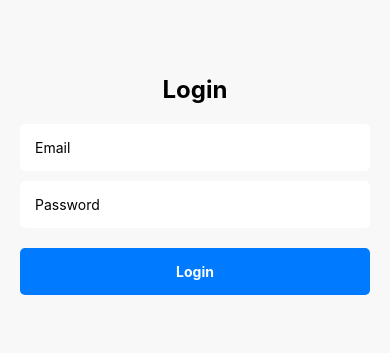
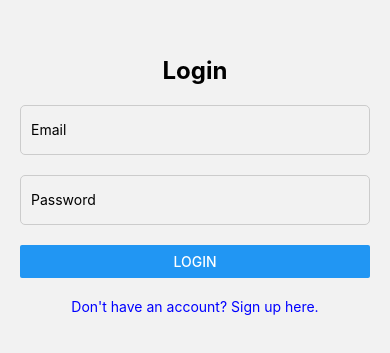
Before and after one commit to Ascensio26/project-pb, a React Native app: screen /Login in a window 390 px wide. Shown: the part 237-590 px from the top of the page. Built offline with nearby package versions, Linux system fonts and the light colour scheme; no server answers.

Commit message:
Fungsionla login dan Sign up

```diff
--- a/App.js
+++ b/App.js
@@ -1,55 +1,80 @@
 // App.js
-import React from 'react';
+import React, { useState, useEffect } from 'react';
 import { NavigationContainer } from '@react-navigation/native';
 import { createStackNavigator } from '@react-navigation/stack';
 import HomeScreen from './screens/HomeScreen';
 import MapScreen from './screens/MapScreen';
 import BikeScreen from './screens/BikeScreen';
-import LoginScreen from './screens/LoginScreen'; // Import the LoginScreen
-import BicycleScreen from './screens/bikeScreen2';
+import LoginScreen from './screens/LoginScreen';
+import DriverMap from './screens/driverMap';
+import { auth } from './firebase'; // Firebase auth
+import { getDatabase, ref, get } from 'firebase/database'; // For Realtime Database
+import { onAuthStateChanged } from 'firebase/auth';
 
 const Stack = createStackNavigator();
 
 export default function App() {
+  const [isLoading, setIsLoading] = useState(true);
+  const [userRole, setUserRole] = useState(null);
+
+  useEffect(() => {
+    const unsubscribe = onAuthStateChanged(auth, async (user) => {
+      if (user) {
+        const db = getDatabase();
+        const userRef = ref(db, `users/${user.uid}/role`);
+        const snapshot = await get(userRef);
+        if (snapshot.exists()) {
+          setUserRole(snapshot.val()); // Set the user role
+        }
+      } else {
+        setUserRole(null); // User logged out
+      }
+      setIsLoading(false); // Stop loading spinner
+    });
+
+    return unsubscribe; // Cleanup listener
+  }, []);
+
+  if (isLoading) {
+    return null; // Add a loading spinner here if needed
+  }
+
   return (
     <NavigationContainer>
-      <Stack.Navigator initialRouteName="Login">
-        {/* Login Screen */}
+      <Stack.Navigator>
+        {userRole ? (
+          userRole === 'driver' ? (
             <Stack.Screen
-          name="Login"
-          component={LoginScreen}
-          options={{ title: 'Login', headerShown: false }} // Hide header for login
+              name="DriverApp"
+              component={DriverMap}
+              options={{ title: 'Driver Dashboard', headerShown: false }}
             />
-
-        {/* Home Screen */}
+          ) : (
+            <>
               <Stack.Screen
                 name="Home"
                 component={HomeScreen}
+                options={{ title: 'Home' }}
               />
-
-        {/* Map Screen */}
               <Stack.Screen
                 name="Map"
                 component={MapScreen}
                 options={{ title: 'Map' }}
               />
-
-        {/* Bike Screen */}
               <Stack.Screen
                 name="Bike"
                 component={BikeScreen}
                 options={{ title: 'Bike' }}
               />
-
+            </>
+          )
+        ) : (
           <Stack.Screen
-        name="BikeScreen"
-        component={BikeScreen}
-        options={{ title: 'Daftar Sepeda' }} />
-
-        <Stack.Screen
-        name="BicycleScreen"
-        component={BicycleScreen}
-        options={{ title: 'Detail Sepeda' }} />
+            name="Login"
+            component={LoginScreen}
+            options={{ title: 'Login', headerShown: false }}
+          />
+        )}
       </Stack.Navigator>
     </NavigationContainer>
   );
--- a/package.json
+++ b/package.json
@@ -10,11 +10,13 @@
   },
   "dependencies": {
     "@expo/vector-icons": "^14.0.3",
+    "@react-native-async-storage/async-storage": "^1.23.1",
     "@react-native-firebase/app": "^21.0.0",
     "@react-native-picker/picker": "^2.7.5",
     "@react-navigation/native": "^6.1.18",
     "@react-navigation/stack": "^6.4.1",
     "expo": "~51.0.28",
+    "expo-font": "~12.0.10",
     "expo-location": "~17.0.1",
     "expo-status-bar": "~1.12.1",
     "firebase": "^10.14.1",
@@ -23,8 +25,7 @@
     "react-native-maps": "1.14.0",
     "react-native-safe-area-context": "^4.10.5",
     "react-native-screens": "^3.31.1",
-    "react-native-svg": "15.2.0",
-    "expo-font": "~12.0.10"
+    "react-native-svg": "15.2.0"
   },
   "devDependencies": {
     "@babel/core": "^7.20.0"
--- a/screens/LoginScreen.js
+++ b/screens/LoginScreen.js
@@ -1,23 +1,61 @@
-// screens/LoginScreen.js
-import React, { useState } from 'react';
-import { View, Text, TextInput, TouchableOpacity, StyleSheet } from 'react-native';
+import React, { useState } from "react";
+import { View, TextInput, Button, Text, StyleSheet, Alert } from "react-native";
+import { auth, signInWithEmailAndPassword, createUserWithEmailAndPassword } from "../firebase";
+import { getDatabase, ref, set, get } from "firebase/database"; // For Firebase Realtime Database
 
 const LoginScreen = ({ navigation }) => {
-  const [email, setEmail] = useState('');
-  const [password, setPassword] = useState('');
+  const [email, setEmail] = useState("");
+  const [password, setPassword] = useState("");
+  const [isSigningUp, setIsSigningUp] = useState(false);
+  const [role, setRole] = useState("user"); // Default role is 'user'
+  const [error, setError] = useState("");
 
-  const handleLogin = () => {
-    // Add login logic here (e.g., validation or API call)
-    if (email === 'test@example.com' && password === 'password') {
-      navigation.replace('Home'); // Navigate to Home after login
+  const handleAuth = async () => {
+    setError("");
+    try {
+      if (isSigningUp) {
+        // Sign up logic with role
+        const userCredential = await createUserWithEmailAndPassword(auth, email, password);
+        const user = userCredential.user;
+        const db = getDatabase();
+        await set(ref(db, `users/${user.uid}`), {
+          email: user.email,
+          role, // Save the role (e.g., 'driver' or 'user')
+        });
+        Alert.alert("Sign Up Successful", `Welcome, ${role}!`);
+        navigateToRole(role);
+      } else {
+        // Login logic
+        const userCredential = await signInWithEmailAndPassword(auth, email, password);
+        const user = userCredential.user;
+
+        // Fetch role from database
+        const db = getDatabase();
+        const roleRef = ref(db, `users/${user.uid}/role`);
+        const snapshot = await get(roleRef);
+        if (snapshot.exists()) {
+          const userRole = snapshot.val();
+          navigateToRole(userRole);
+        } else {
+          setError("Role not found. Please contact support.");
+        }
+      }
+    } catch (err) {
+      setError(err.message);
+    }
+  };
+
+  const navigateToRole = (userRole) => {
+    if (userRole === "driver") {
+      navigation.replace("DriverApp");
     } else {
-      alert('Invalid email or password');
+      navigation.replace("Home");
     }
   };
 
   return (
     <View style={styles.container}>
-      <Text style={styles.title}>Login</Text>
+      <Text style={styles.header}>{isSigningUp ? "Sign Up" : "Login"}</Text>
       <TextInput
         style={styles.input}
         placeholder="Email"
@@ -33,9 +71,24 @@ const LoginScreen = ({ navigation }) => {
         onChangeText={setPassword}
         secureTextEntry
       />
-      <TouchableOpacity style={styles.button} onPress={handleLogin}>
-        <Text style={styles.buttonText}>Login</Text>
-      </TouchableOpacity>
+      {isSigningUp && (
+        <TextInput
+          style={styles.input}
+          placeholder="Role (e.g., user or driver)"
+          value={role}
+          onChangeText={setRole}
+        />
+      )}
+      {error ? <Text style={styles.error}>{error}</Text> : null}
+      <Button title={isSigningUp ? "Sign Up" : "Login"} onPress={handleAuth} />
+      <Text
+        style={styles.toggle}
+        onPress={() => setIsSigningUp((prev) => !prev)}
+      >
+        {isSigningUp
+          ? "Already have an account? Login here."
+          : "Don't have an account? Sign up here."}
+      </Text>
     </View>
   );
 };
@@ -43,36 +96,32 @@ const LoginScreen = ({ navigation }) => {
 const styles = StyleSheet.create({
   container: {
     flex: 1,
-    justifyContent: 'center',
-    alignItems: 'center',
-    backgroundColor: '#f8f8f8',
+    justifyContent: "center",
     padding: 20,
   },
-  title: {
+  input: {
+    height: 50,
+    borderWidth: 1,
+    borderColor: "#ccc",
+    marginBottom: 20,
+    borderRadius: 5,
+    paddingHorizontal: 10,
+  },
+  header: {
     fontSize: 24,
-    fontWeight: 'bold',
     marginBottom: 20,
+    textAlign: "center",
+    fontWeight: "bold",
   },
-  input: {
-    width: '100%',
-    padding: 15,
-    backgroundColor: '#fff',
-    borderRadius: 5,
+  error: {
+    color: "red",
     marginBottom: 10,
-    elevation: 3,
+    textAlign: "center",
   },
-  button: {
-    width: '100%',
-    padding: 15,
-    backgroundColor: '#007BFF',
-    borderRadius: 5,
-    alignItems: 'center',
-    marginTop: 10,
-    elevation: 3,
-  },
-  buttonText: {
-    color: '#fff',
-    fontWeight: 'bold',
+  toggle: {
+    marginTop: 20,
+    color: "blue",
+    textAlign: "center",
   },
 });
 
--- a/screens/MapScreen.js
+++ b/screens/MapScreen.js
@@ -1,137 +1,56 @@
-import React, { useState, useEffect } from "react";
-import {
-  StyleSheet,
-  View,
-  Text,
-  TextInput,
-  TouchableOpacity,
-} from "react-native";
-import MapView from "react-native-maps";
-import * as Location from "expo-location"; // mengambil info lokasi pengguna
-import { FontAwesome, MaterialIcons } from "@expo/vector-icons";
-import { Picker } from "@react-native-picker/picker"; // Import Picker (memilih tempat tujuan)
+import React, { useEffect, useState } from "react";
+import { View, StyleSheet } from "react-native";
+import MapView, { Marker } from "react-native-maps";
+import { Database } from "firebase/database";
+import { ref, onValue } from "firebase/database";
 
-export default function App() {
-  const [location, setLocation] = useState(null);
-  const [selectedTime, setSelectedTime] = useState("Sekarang"); // State for the dropdown
+const UserApp = () => {
+  const [driverLocation, setDriverLocation] = useState(null);
 
   useEffect(() => {
-    (async () => {
-      let { status } = await Location.requestForegroundPermissionsAsync(); // izin penggunaan lokasi
-      if (status !== "granted") {
-        console.log("Permission to access location was denied");
-        return;
+    const locationRef = ref(database, "driver/location");
+    onValue(locationRef, (snapshot) => {
+      const data = snapshot.val();
+      if (data) {
+        setDriverLocation({
+          latitude: data.latitude,
+          longitude: data.longitude,
+        });
       }
-
-      let currentLocation = await Location.getCurrentPositionAsync({});
-      setLocation(currentLocation.coords);
-    })();
+    });
   }, []);
 
   return (
     <View style={styles.container}>
-      {/* Map */}
       <MapView
         style={styles.map}
         initialRegion={{
-          latitude: location ? location.latitude : -6.1741, // Default location if location not fetched (titik pengguna yg tampil di awal)
-          longitude: location ? location.longitude : 106.8296, // Default location
-          latitudeDelta: 0.01,
-          longitudeDelta: 0.01,
+          latitude: driverLocation?.latitude || 37.78825,
+          longitude: driverLocation?.longitude || -122.4324,
+          latitudeDelta: 0.0922,
+          longitudeDelta: 0.0421,
         }}
-        showsUserLocation={true}
-      />
-
-      {/* Form */}
-      <View style={styles.form}>
-        <Text style={styles.header}>Pesan Shuttle Bus</Text>
-
-        {/* Destination Input */}
-        <View style={styles.inputContainer}>
-          <FontAwesome name="map-marker" size={24} color="green" />
-          <TextInput
-            style={styles.input}
-            placeholder="Masukkan alamat Tujuan"
+      >
+        {driverLocation && (
+          <Marker
+            coordinate={driverLocation}
+            title="Driver"
+            description="Current location of the driver"
           />
-        </View>
-
-        {/* Origin Input */}
-        <View style={styles.inputContainer}>
-          <MaterialIcons name="place" size={24} color="red" />
-          <TextInput style={styles.input} placeholder="Masukkan alamat Asal" />
-        </View>
-
-        {/* Time Dropdown */}
-        <View style={styles.inputContainer}>
-          <MaterialIcons name="access-time" size={24} color="gold" />
-          <Picker
-            selectedValue={selectedTime}
-            style={styles.picker}
-            onValueChange={(itemValue) => setSelectedTime(itemValue)}
-          >
-            <Picker.Item label="Sekarang" value="Sekarang" />
-            <Picker.Item label="30 Menit" value="30 Menit" />
-            <Picker.Item label="1 Jam" value="1 Jam" />
-            <Picker.Item label="2 Jam" value="2 Jam" />
-          </Picker>
-        </View>
-
-        {/* Submit Button */}
-        <TouchableOpacity style={styles.button}>
-          <Text style={styles.buttonText}>LANJUT</Text>
-        </TouchableOpacity>
-      </View>
+        )}
+      </MapView>
     </View>
   );
-}
+};
 
 const styles = StyleSheet.create({
   container: {
     flex: 1,
   },
   map: {
-    flex: 1,
-  },
-  form: {
-    position: "absolute",
-    bottom: 0,
     width: "100%",
-    backgroundColor: "white",
-    padding: 20,
-    borderTopLeftRadius: 20,
-    borderTopRightRadius: 20,
-    elevation: 5,
-  },
-  header: {
-    fontSize: 20,
-    fontWeight: "bold",
-    marginBottom: 20,
-  },
-  inputContainer: {
-    flexDirection: "row",
-    alignItems: "center",
-    backgroundColor: "#f0f0f0",
-    borderRadius: 10,
-    padding: 10,
-    marginBottom: 10,
-  },
-  input: {
-    marginLeft: 10,
-    flex: 1,
-  },
-  picker: {
-    flex: 1,
-    marginLeft: 10,
-  },
-  button: {
-    backgroundColor: "#007bff",
-    paddingVertical: 15,
-    borderRadius: 10,
-    alignItems: "center",
-  },
-  buttonText: {
-    color: "white",
-    fontSize: 16,
-    fontWeight: "bold",
+    height: "100%",
   },
 });
+
+export default UserApp;
--- /dev/null
+++ b/screens/driverMap.js
@@ -0,0 +1,45 @@
+import React, { useEffect, useState } from "react";
+import { View, Button, Text } from "react-native";
+import * as Location from "expo-location";
+import { Database } from "firebase/database";
+import { ref, set } from "firebase/database";
+
+const DriverMap = () => {
+  const [location, setLocation] = useState(null);
+  const [errorMsg, setErrorMsg] = useState(null);
+
+  useEffect(() => {
+    (async () => {
+      let { status } = await Location.requestForegroundPermissionsAsync();
+      if (status !== "granted") {
+        setErrorMsg("Permission to access location was denied");
+        return;
+      }
+    })();
+  }, []);
+
+  const sendLocation = async () => {
+    let location = await Location.getCurrentPositionAsync({});
+    setLocation(location);
+
+    // Save to Firebase
+    set(ref(database, "driver/location"), {
+      latitude: location.coords.latitude,
+      longitude: location.coords.longitude,
+    });
+  };
+
+  return (
+    <View>
+      <Button title="Send Location" onPress={sendLocation} />
+      {location && (
+        <Text>
+          Latitude: {location.coords.latitude}, Longitude:{" "}
+          {location.coords.longitude}
+        </Text>
+      )}
+    </View>
+  );
+};
+
+export default DriverMap;
```
Also changed, not shown: firebase.js (+15 -3 lines), screens/firebaseAuth.js (added, +18 -0 lines), 1 other file (tests, documents, lock files or other folders). Lines whose indentation alone changed are shown as unchanged.
